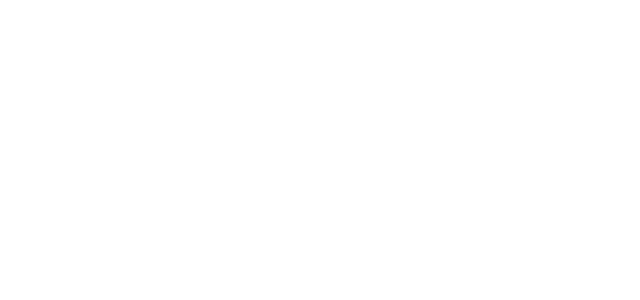
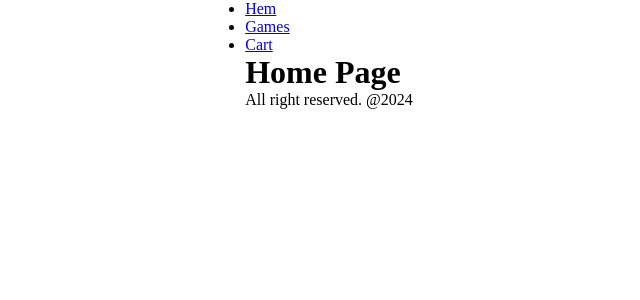
Before and after one commit to Owale128/Webshop-React, a React app: page / in a window 1280 px wide. Shown: the top 300 px of the page, without its empty margins (311-951 px from the left). Built offline with nearby package versions, Linux system fonts and the light colour scheme; the HTML template or start-up script is replaced by a standard one.

Commit message:
Installed packages and added some pages and routes

```diff
--- a/package.json
+++ b/package.json
@@ -11,7 +11,8 @@
   },
   "dependencies": {
     "react": "^18.2.0",
-    "react-dom": "^18.2.0"
+    "react-dom": "^18.2.0",
+    "react-router-dom": "^6.23.1"
   },
   "devDependencies": {
     "@types/react": "^18.2.15",
@@ -22,6 +23,7 @@
     "eslint": "^8.45.0",
     "eslint-plugin-react-hooks": "^4.6.0",
     "eslint-plugin-react-refresh": "^0.4.3",
+    "sass": "^1.77.5",
     "typescript": "^5.0.2",
     "vite": "^4.4.5"
   }
--- a/src/App.tsx
+++ b/src/App.tsx
@@ -1,10 +1,12 @@
+import { RouterProvider } from "react-router-dom"
+import { router } from "./Router"
 
-function App() {
+const App = () => {
 
 
   return (
     <>
-
+  <RouterProvider  router={router}/>
     </>
   )
 }
--- /dev/null
+++ b/src/Router.tsx
@@ -0,0 +1,29 @@
+import { createBrowserRouter } from "react-router-dom";
+import { Layout } from "./pages/Layout";
+import { Home } from "./pages/Home";
+import { GamePage } from "./pages/GamePage";
+import { Cart } from "./pages/Cart";
+import { NotFound } from "./pages/NotFound";
+
+
+export const router = createBrowserRouter([
+    {
+        path: '/',
+        element: <Layout />,
+        children: [
+        {
+            path: '/',
+            element: <Home />
+        },
+        {
+            path: '/gamePage',
+            element: <GamePage />
+        },
+        {
+            path: '/cart',
+            element: <Cart />
+        },
+        ],
+        errorElement: <NotFound />
+    }
+])
--- a/src/index.css
+++ /dev/null
@@ -1,69 +0,0 @@
-:root {
-  font-family: Inter, system-ui, Avenir, Helvetica, Arial, sans-serif;
-  line-height: 1.5;
-  font-weight: 400;
-
-  color-scheme: light dark;
-  color: rgba(255, 255, 255, 0.87);
-  background-color: #242424;
-
-  font-synthesis: none;
-  text-rendering: optimizeLegibility;
-  -webkit-font-smoothing: antialiased;
-  -moz-osx-font-smoothing: grayscale;
-  -webkit-text-size-adjust: 100%;
-}
-
-a {
-  font-weight: 500;
-  color: #646cff;
-  text-decoration: inherit;
-}
-a:hover {
-  color: #535bf2;
-}
-
-body {
-  margin: 0;
-  display: flex;
-  place-items: center;
-  min-width: 320px;
-  min-height: 100vh;
-}
-
-h1 {
-  font-size: 3.2em;
-  line-height: 1.1;
-}
-
-button {
-  border-radius: 8px;
-  border: 1px solid transparent;
-  padding: 0.6em 1.2em;
-  font-size: 1em;
-  font-weight: 500;
-  font-family: inherit;
-  background-color: #1a1a1a;
-  cursor: pointer;
-  transition: border-color 0.25s;
-}
-button:hover {
-  border-color: #646cff;
-}
-button:focus,
-button:focus-visible {
-  outline: 4px auto -webkit-focus-ring-color;
-}
-
-@media (prefers-color-scheme: light) {
-  :root {
-    color: #213547;
-    background-color: #ffffff;
-  }
-  a:hover {
-    color: #747bff;
-  }
-  button {
-    background-color: #f9f9f9;
-  }
-}
--- a/src/main.tsx
+++ b/src/main.tsx
@@ -1,7 +1,7 @@
 import React from 'react'
 import ReactDOM from 'react-dom/client'
 import App from './App.tsx'
-import './index.css'
+
 
 ReactDOM.createRoot(document.getElementById('root')!).render(
   <React.StrictMode>
--- /dev/null
+++ b/src/pages/Cart.tsx
@@ -0,0 +1,11 @@
+
+
+
+export const Cart = () => {
+
+    return(
+        <>
+        <h1>Cart Page</h1>
+        </>
+    )
+}
--- /dev/null
+++ b/src/pages/GamePage.tsx
@@ -0,0 +1,9 @@
+
+export const GamePage = () => {
+
+    return(
+        <>
+        <h1>Game Page</h1>
+        </>
+    )
+}
--- /dev/null
+++ b/src/pages/Home.tsx
@@ -0,0 +1,10 @@
+
+
+export const Home = () => {
+
+    return(
+        <>
+        <h1>Home Page</h1>
+        </>
+    )
+}
--- /dev/null
+++ b/src/pages/Layout.tsx
@@ -0,0 +1,32 @@
+import { NavLink, Outlet } from "react-router-dom"
+import '../sass/main.scss'
+
+export const Layout = () => {
+
+
+    return(
+        <>
+        <header>
+            <nav>
+                <ul>
+                    <li>
+                <NavLink to={'/'}>Hem</NavLink>
+                    </li>
+                    <li>
+                <NavLink to={'/gamePage'}>Games</NavLink>
+                    </li>
+                    <li>
+                <NavLink to={'/cart'}>Cart</NavLink>
+                    </li>
+                </ul>
+            </nav>
+        </header>
+        <main>
+            <Outlet />
+        </main>
+        <footer>
+            All right reserved. @2024
+        </footer>
+        </>
+    )
+}
--- /dev/null
+++ b/src/pages/NotFound.tsx
@@ -0,0 +1,11 @@
+
+
+export const NotFound = () => {
+
+
+    return(
+        <>
+        <h1>Opps..something went wrong!</h1>
+        </>
+    )
+}
--- /dev/null
+++ b/src/sass/main.scss
@@ -0,0 +1,11 @@
+* {
+    padding: 0;
+    margin:  0;
+    box-sizing: border-box;
+}
+
+body {
+    display: flex;
+    flex-direction: column;
+    align-items: center;
+}
```
Also changed, not shown: 1 other file (tests, documents, lock files or other folders).
